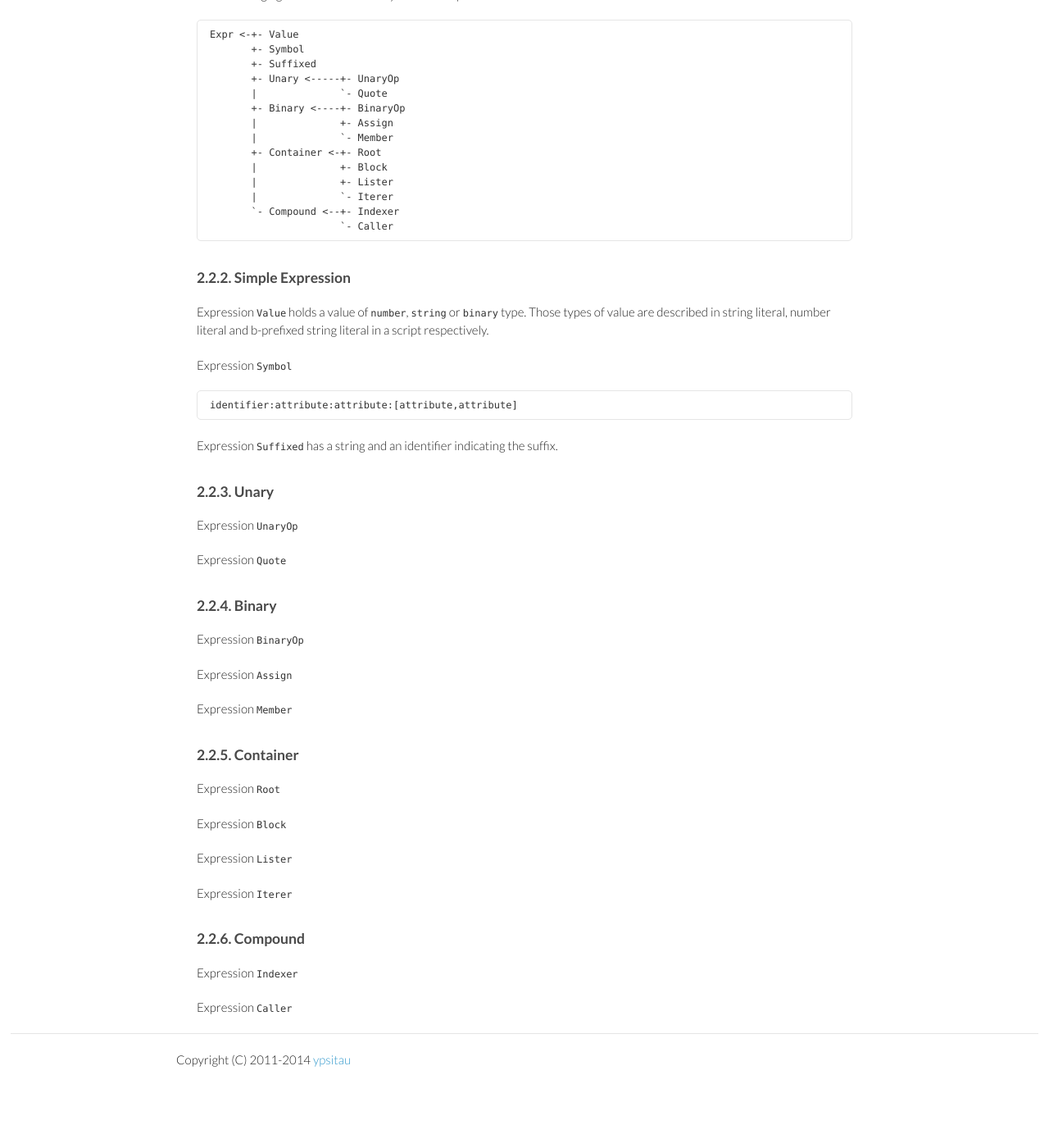
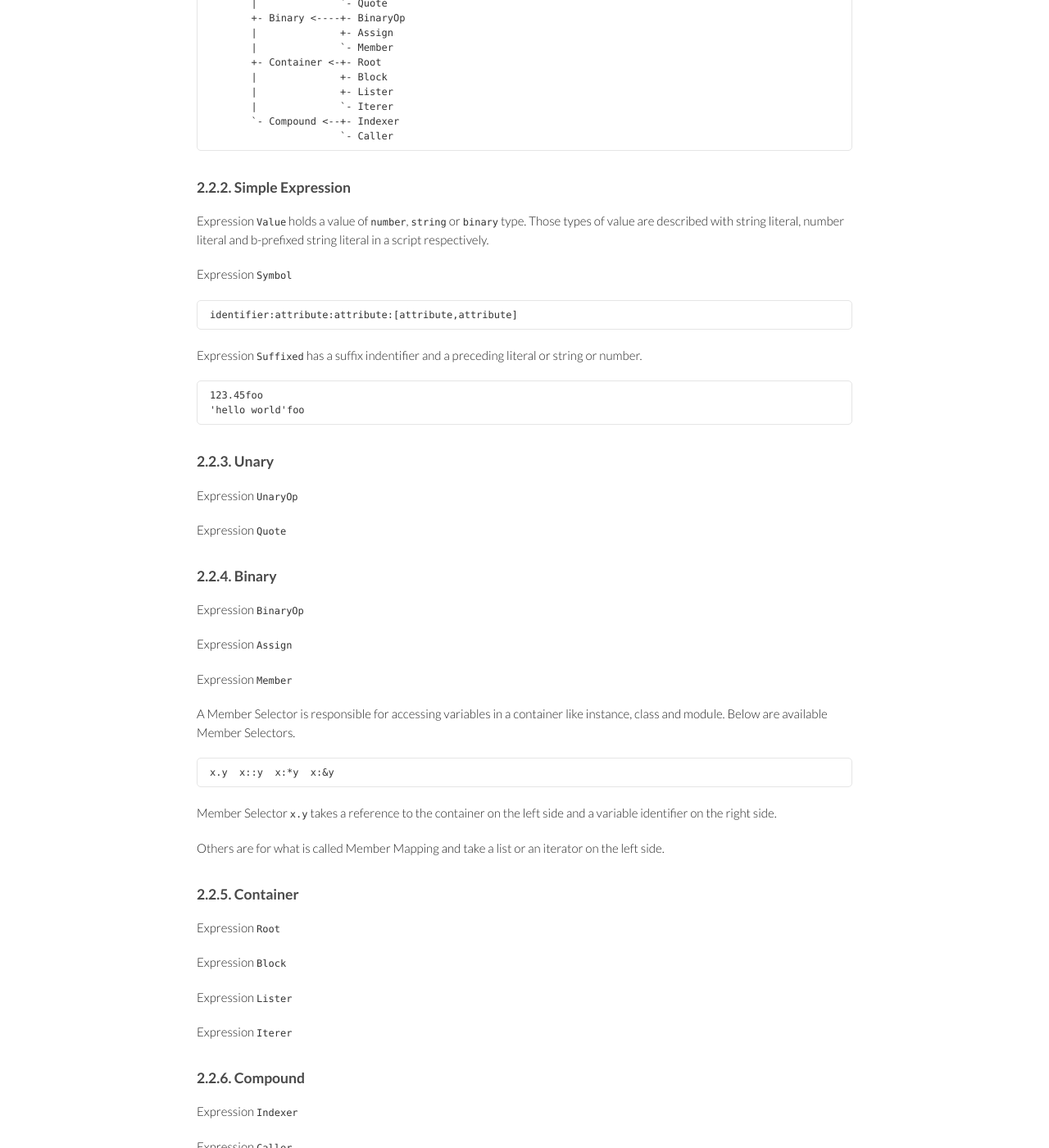
Before and after one commit to rudidude86/gura-lang.github.io, a Jekyll site: the page built from documents/Syntax.md, in a window 1280 px wide and 1400 px high, scrolled down 7194 px. Shown: the whole window at 82% size. Built offline with Jekyll 4.4.1, drawn with Linux system fonts in a browser that asks for light colours; Markdown is read by kramdown in place of the engine named in the settings; before the commit the page ends 8510 px from its top, so only the background shows below that; some of the changed text lies outside the part shown.

Commit message:
updated document

```diff
--- a/documents/Syntax.md
+++ b/documents/Syntax.md
@@ -357,6 +343,12 @@ Following are valid examples of block comment.
 
 ## {{ page.chapter }}.2. Expression
 
+Expressions are factors that construct a script.
+
+In many cases, you don't need to be aware of them
+since they're invisible from usual programs.
+But, if necessary, you can refer to them through instances of `expr` class.
+
 
 ### {{ page.chapter }}.2.1. Hierarchy
 
@@ -381,15 +373,17 @@ The following figure shows a hierarchy of all the expression.
 ### {{ page.chapter }}.2.2. Simple Expression
 
 Expression `Value` holds a value of `number`, `string` or `binary` type.
-Those types of value are described in string literal, number literal
+Those types of value are described with string literal, number literal
 and b-prefixed string literal in a script respectively.
 
 Expression `Symbol`
 
     identifier:attribute:attribute:[attribute,attribute]
 
-Expression `Suffixed` has a string and an identifier indicating the suffix.
+Expression `Suffixed` has a suffix indentifier and a preceding literal or string or number.
 
+    123.45foo
+    'hello world'foo
 
 ### {{ page.chapter }}.2.3. Unary
 
@@ -405,6 +399,17 @@ Expression `BinaryOp`
 Expression `Assign`
 
 Expression `Member`
+
+A Member Selector is responsible for accessing variables
+in a container like instance, class and module.
+Below are available Member Selectors.
+
+    x.y  x::y  x:*y  x:&y
+
+Member Selector `x.y` takes a reference to the container on the left side
+and a variable identifier on the right side.
+
+Others are for what is called Member Mapping and take a list or an iterator on the left side.
 
 
 ### {{ page.chapter }}.2.5. Container
```
Also changed, not shown: other parts of documents/Syntax.md (+3 -17 lines).
